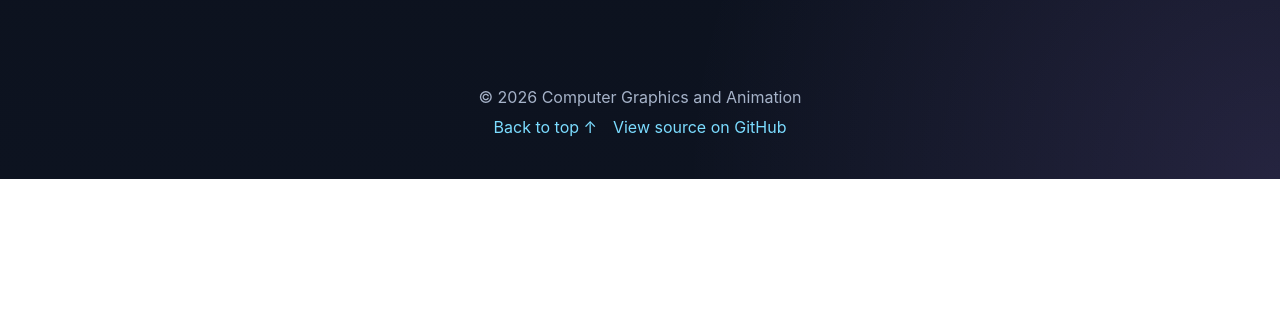
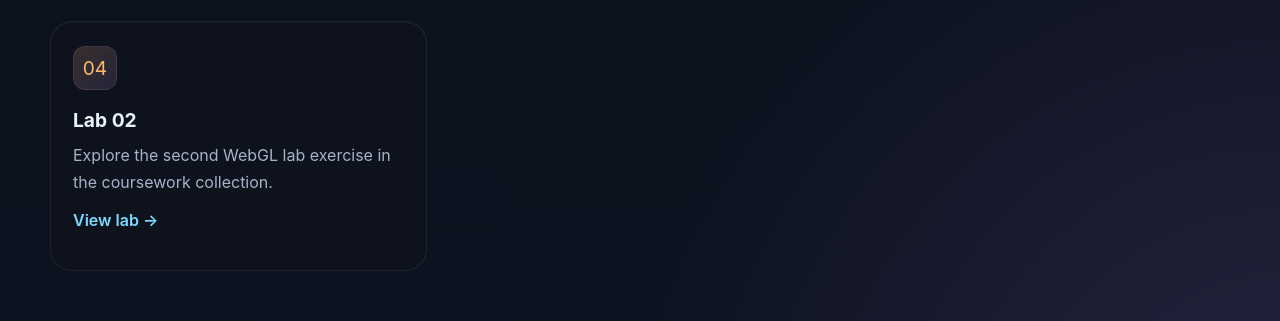
Before and after one commit to hasan2733/computer_graphics_and_animation, a plain HTML site: page index.html in a window 1280 px wide. Shown: the part 1825-2146 px from the top of the page. Before the commit the page ends 2004 px from the top, so only its background shows below. Drawn offline with Linux system fonts and the light colour scheme.

Commit message:
Add Lab 02 link to homepage
Co-authored-by: Copilot <223556219+Copilot@users.noreply.github.com>

```diff
--- a/index.html
+++ b/index.html
@@ -676,6 +676,13 @@
             <p>A house-like scene combining filled triangles and line primitives with custom canvas and shape colors.</p>
             <a class="card-link" href="./Lab_work/Lab_test_01.html">View lab test →</a>
           </article>
+
+          <article class="card lab-card">
+            <div class="card-icon">04</div>
+            <h3>Lab 02</h3>
+            <p>Explore the second WebGL lab exercise in the coursework collection.</p>
+            <a class="card-link" href="./Lab_work/lab_02.html">View lab →</a>
+          </article>
         </div>
       </section>
     </main>
```
